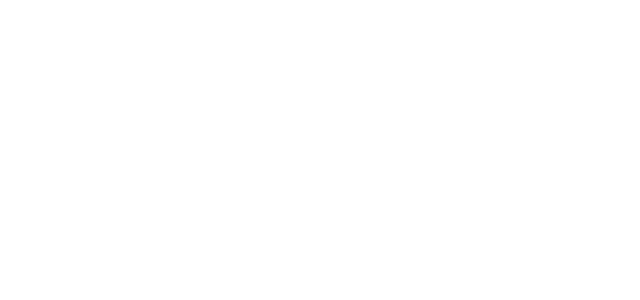
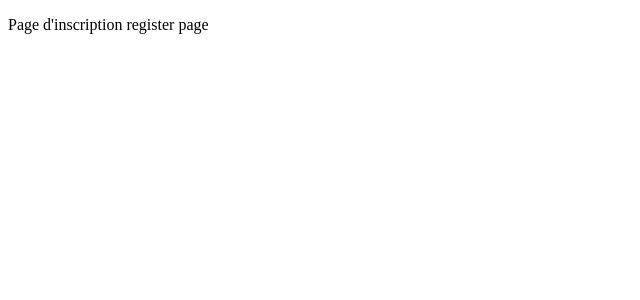
Before and after one commit to cyrheel/MBT-Project, a React (Create React App) app in the folder client/: page /register in a window 1280 px wide. Before the commit this address had no page. Shown: the top 300 px of the page, without its empty margins (0-640 px from the left). Built offline with nearby package versions, Linux system fonts and the light colour scheme.

Commit message:
Inscription page created and router updated

```diff
--- /dev/null
+++ b/client/src/Pages/InscriptionPage.tsx
@@ -0,0 +1,5 @@
+function InscriptionPage() {
+  return <p>Page d'inscription register page</p>;
+}
+
+export default InscriptionPage;
--- a/client/src/routeur.tsx
+++ b/client/src/routeur.tsx
@@ -1,6 +1,8 @@
 import { BrowserRouter, Routes, Route } from "react-router-dom";
 import HomePage from "./Pages/HomePage";
 import ConnexionPage from "./Pages/ConnexionPage";
+import InscriptionPage from "./Pages/InscriptionPage";
+import ProjectListPage from "./Pages/ProjectListPage";
 
 function Routeur() {
   return (
@@ -8,6 +10,8 @@
       <Routes>
         <Route path="" element={<HomePage />} />
         <Route path="/login" element={<ConnexionPage />} />
+        <Route path="/register" element={<InscriptionPage />} />
+        <Route path="/allProjects" element={<ProjectListPage />} />
       </Routes>
     </BrowserRouter>
   );
```
